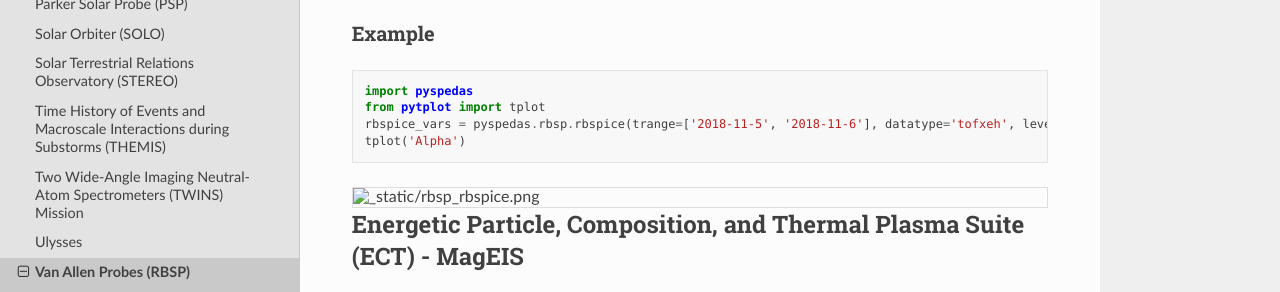
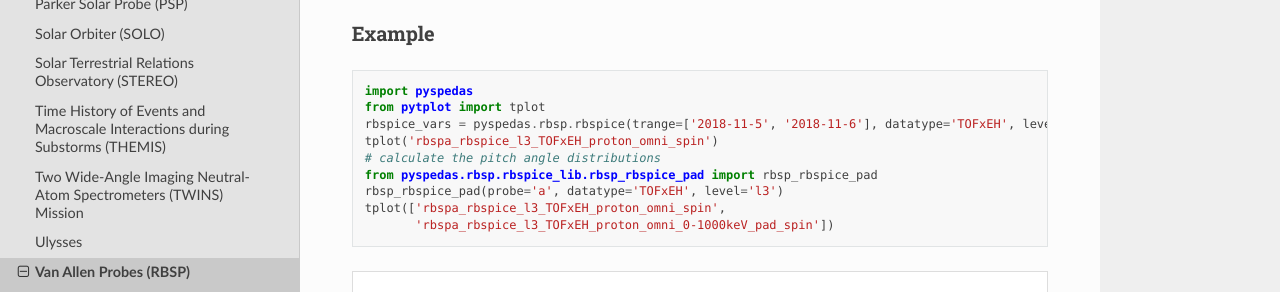
Before and after one commit to spedas/pyspedas, a Sphinx documentation site: the page built from docs/source/rbsp.rst, in a window 1280 px wide and 900 px high, scrolled down 2145 px, cut to the strip 143-435 px from the top of the window. Built offline with Sphinx 7.4.7 and the Read the Docs theme 2.0.0, drawn with Linux system fonts in a browser that asks for light colours.

Commit message:
updating RBSPICE docs

```diff
--- a/docs/source/rbsp.rst
+++ b/docs/source/rbsp.rst
@@ -56,13 +56,17 @@ Example
 
    import pyspedas
    from pytplot import tplot
-   rbspice_vars = pyspedas.rbsp.rbspice(trange=['2018-11-5', '2018-11-6'], datatype='tofxeh', level='l3')
-   tplot('Alpha')
+   rbspice_vars = pyspedas.rbsp.rbspice(trange=['2018-11-5', '2018-11-6'], datatype='TOFxEH', level='l3')
+   tplot('rbspa_rbspice_l3_TOFxEH_proton_omni_spin')
+   # calculate the pitch angle distributions
+   from pyspedas.rbsp.rbspice_lib.rbsp_rbspice_pad import rbsp_rbspice_pad
+   rbsp_rbspice_pad(probe='a', datatype='TOFxEH', level='l3')
+   tplot(['rbspa_rbspice_l3_TOFxEH_proton_omni_spin',
+          'rbspa_rbspice_l3_TOFxEH_proton_omni_0-1000keV_pad_spin'])
 
 .. image:: _static/rbsp_rbspice.png
    :align: center
    :class: imgborder
-
 
 
 
```
Also changed, not shown: docs/source/_static/rbsp_rbspice.png (added), pyspedas/rbsp/README.md.
